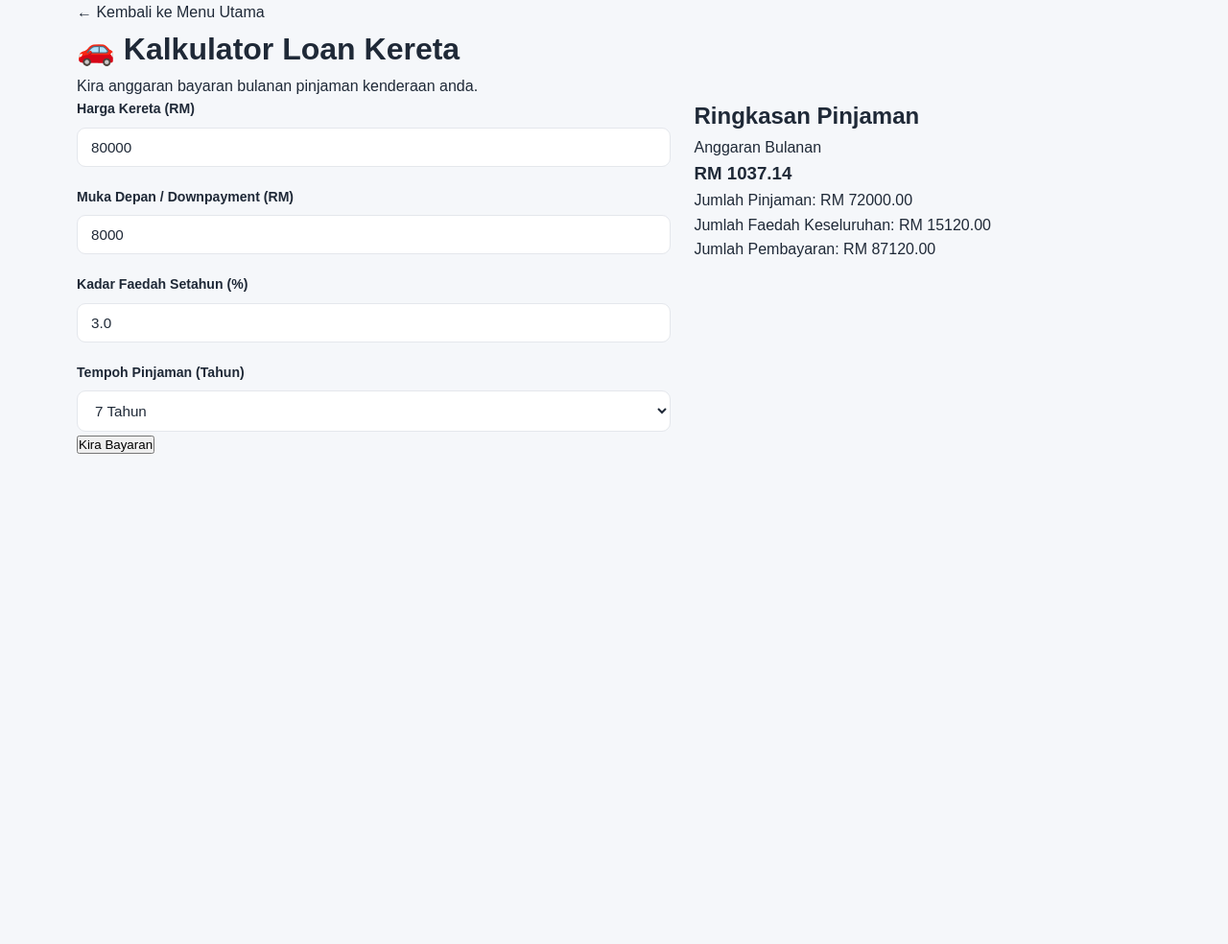
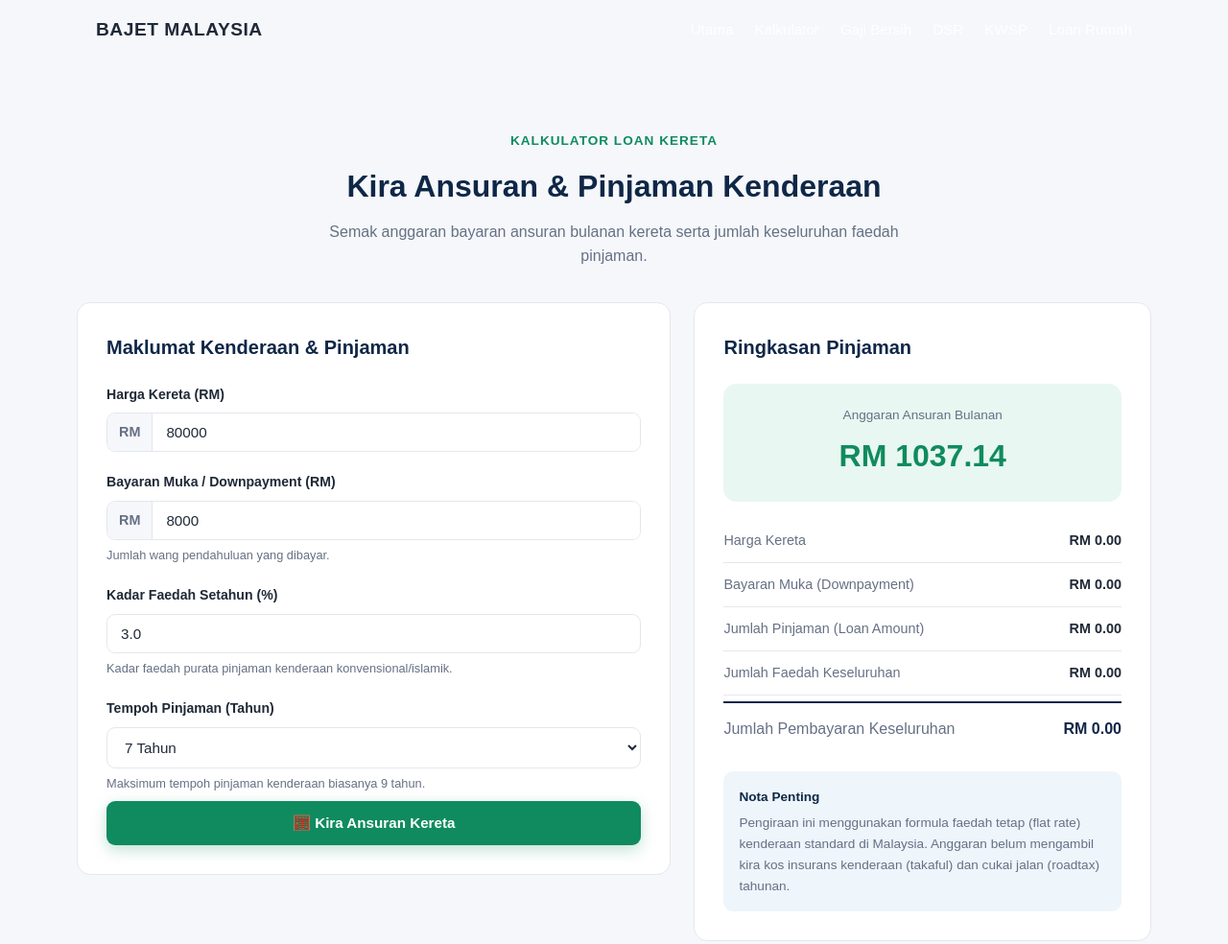
Before and after one commit to cvblackstar/bajetmalaysia, a plain HTML site: page car.html in a window 1280 px wide. Shown: the top 984 px of the page at 96% size. Before the commit the page ends 800 px from the top, so only its background shows below. Drawn offline with Linux system fonts and the light colour scheme.

Commit message:
Update car.html

```diff
--- a/car.html
+++ b/car.html
@@ -3,65 +3,139 @@
 <head>
     <meta charset="UTF-8">
     <meta name="viewport" content="width=device-width, initial-scale=1.0">
-    <title>Kalkulator Loan Kereta</title>
+    <title>Kalkulator Loan Kereta — Bajet Malaysia</title>
+    <meta name="description" content="Kira anggaran bayaran ansuran bulanan pinjaman kenderaan dan jumlah faedah kenderaan di Malaysia.">
     <link rel="stylesheet" href="style.css">
 </head>
 <body>
-    <div class="container">
+
 <header>
-            <a href="index.html" class="back-link">← Kembali ke Menu Utama</a>
-            <h1>🚗 Kalkulator Loan Kereta</h1>
-            <p>Kira anggaran bayaran bulanan pinjaman kenderaan anda.</p>
+    <div class="container header-inner">
+        <a href="index.html" class="logo">
+            BAJET MALAYSIA
+        </a>
+        <nav class="main-nav">
+            <a href="index.html">Utama</a>
+            <a href="index.html#kalkulator">Kalkulator</a>
+            <a href="gaji-bersih.html">Gaji Bersih</a>
+            <a href="dsr.html">DSR</a>
+            <a href="kwsp.html">KWSP</a>
+            <a href="housing.html">Loan Rumah</a>
+        </nav>
+    </div>
 </header>
 
-        <main class="calculator-layout">
-            <!-- Bahagian Input -->
-            <section class="input-section">
+<main>
+    <section class="section">
+        <div class="container">
+
+            <div class="section-heading">
+                <span class="eyebrow">KALKULATOR LOAN KERETA</span>
+                <h2>Kira Ansuran & Pinjaman Kenderaan</h2>
+                <p>Semak anggaran bayaran ansuran bulanan kereta serta jumlah keseluruhan faedah pinjaman.</p>
+            </div>
+
+            <div class="calculator-layout">
+
+                <!-- FORM CARD -->
+                <div class="calculator-form-card">
+                    <h2>Maklumat Kenderaan & Pinjaman</h2>
+
+                    <form id="carForm">
+
                         <div class="form-group">
                             <label for="carPrice">Harga Kereta (RM)</label>
-                    <input type="number" id="carPrice" placeholder="Contoh: 80000" value="80000">
+                            <div class="input-wrapper">
+                                <span>RM</span>
+                                <input type="number" id="carPrice" value="80000" min="0" step="1000" required>
+                            </div>
                         </div>
 
                         <div class="form-group">
-                    <label for="downPayment">Muka Depan / Downpayment (RM)</label>
-                    <input type="number" id="downPayment" placeholder="Contoh: 8000" value="8000">
+                            <label for="downPayment">Bayaran Muka / Downpayment (RM)</label>
+                            <div class="input-wrapper">
+                                <span>RM</span>
+                                <input type="number" id="downPayment" value="8000" min="0" step="500" required>
+                            </div>
+                            <small>Jumlah wang pendahuluan yang dibayar.</small>
                         </div>
 
                         <div class="form-group">
                             <label for="interestRate">Kadar Faedah Setahun (%)</label>
-                    <input type="number" step="0.01" id="interestRate" placeholder="Contoh: 3.0" value="3.0">
+                            <input type="number" id="interestRate" value="3.0" min="0.1" max="15" step="0.05" required>
+                            <small>Kadar faedah purata pinjaman kenderaan konvensional/islamik.</small>
                         </div>
 
                         <div class="form-group">
                             <label for="loanDuration">Tempoh Pinjaman (Tahun)</label>
-                    <select id="loanDuration">
+                            <select id="loanDuration" required>
                                 <option value="3">3 Tahun</option>
                                 <option value="5">5 Tahun</option>
                                 <option value="7" selected>7 Tahun</option>
                                 <option value="9">9 Tahun</option>
                             </select>
+                            <small>Maksimum tempoh pinjaman kenderaan biasanya 9 tahun.</small>
                         </div>
 
-                <button id="calculateBtn" class="btn-primary">Kira Bayaran</button>
-            </section>
+                        <button type="button" id="calculateBtn" class="button primary calculate-button">
+                            🧮 Kira Ansuran Kereta
+                        </button>
 
-            <!-- Bahagian Keputusan -->
-            <section class="result-section">
+                    </form>
+                </div>
+
+                <!-- RESULT CARD -->
+                <div class="calculator-result-card">
                     <h2>Ringkasan Pinjaman</h2>
-                <div class="result-card">
-                    <div class="result-item highlight">
-                        <span>Anggaran Bulanan</span>
-                        <h3 id="monthlyPayment">RM 0.00</h3>
+
+                    <div class="take-home">
+                        <span>Anggaran Ansuran Bulanan</span>
+                        <strong id="monthlyPayment">RM 0.00</strong>
                     </div>
-                    <div class="result-breakdown">
-                        <p>Jumlah Pinjaman: <span id="totalLoan">RM 0.00</span></p>
-                        <p>Jumlah Faedah Keseluruhan: <span id="totalInterest">RM 0.00</span></p>
-                        <p>Jumlah Pembayaran: <span id="totalPayment">RM 0.00</span></p>
+
+                    <div class="result-list">
+                        <div class="result-row">
+                            <span>Harga Kereta</span>
+                            <strong id="resCarPrice">RM 0.00</strong>
                         </div>
+                        <div class="result-row">
+                            <span>Bayaran Muka (Downpayment)</span>
+                            <strong id="resDownPayment">RM 0.00</strong>
+                        </div>
+                        <div class="result-row">
+                            <span>Jumlah Pinjaman (Loan Amount)</span>
+                            <strong id="resTotalLoan">RM 0.00</strong>
+                        </div>
+                        <div class="result-row">
+                            <span>Jumlah Faedah Keseluruhan</span>
+                            <strong id="resTotalInterest">RM 0.00</strong>
+                        </div>
+                        <div class="result-row total-row">
+                            <span>Jumlah Pembayaran Keseluruhan</span>
+                            <strong id="resTotalPayment">RM 0.00</strong>
+                        </div>
+                    </div>
+
+                    <div class="pcb-notice">
+                        <strong>Nota Penting</strong>
+                        <p>Pengiraan ini menggunakan formula faedah tetap (flat rate) kenderaan standard di Malaysia. Anggaran belum mengambil kira kos insurans kenderaan (takaful) dan cukai jalan (roadtax) tahunan.</p>
+                    </div>
+
+                </div>
+
+            </div>
+
         </div>
     </section>
 </main>
+
+<footer class="site-footer">
+    <div class="footer-inner">
+        <p class="footer-brand">BAJET MALAYSIA</p>
+        <p>Faham Duit. Urus Duit. Rancang Hidup.</p>
+        <p>© 2026 Bajet Malaysia</p>
     </div>
+</footer>
 
 <script src="car.js"></script>
 </body>
```
Lines whose indentation alone changed are shown as unchanged.
